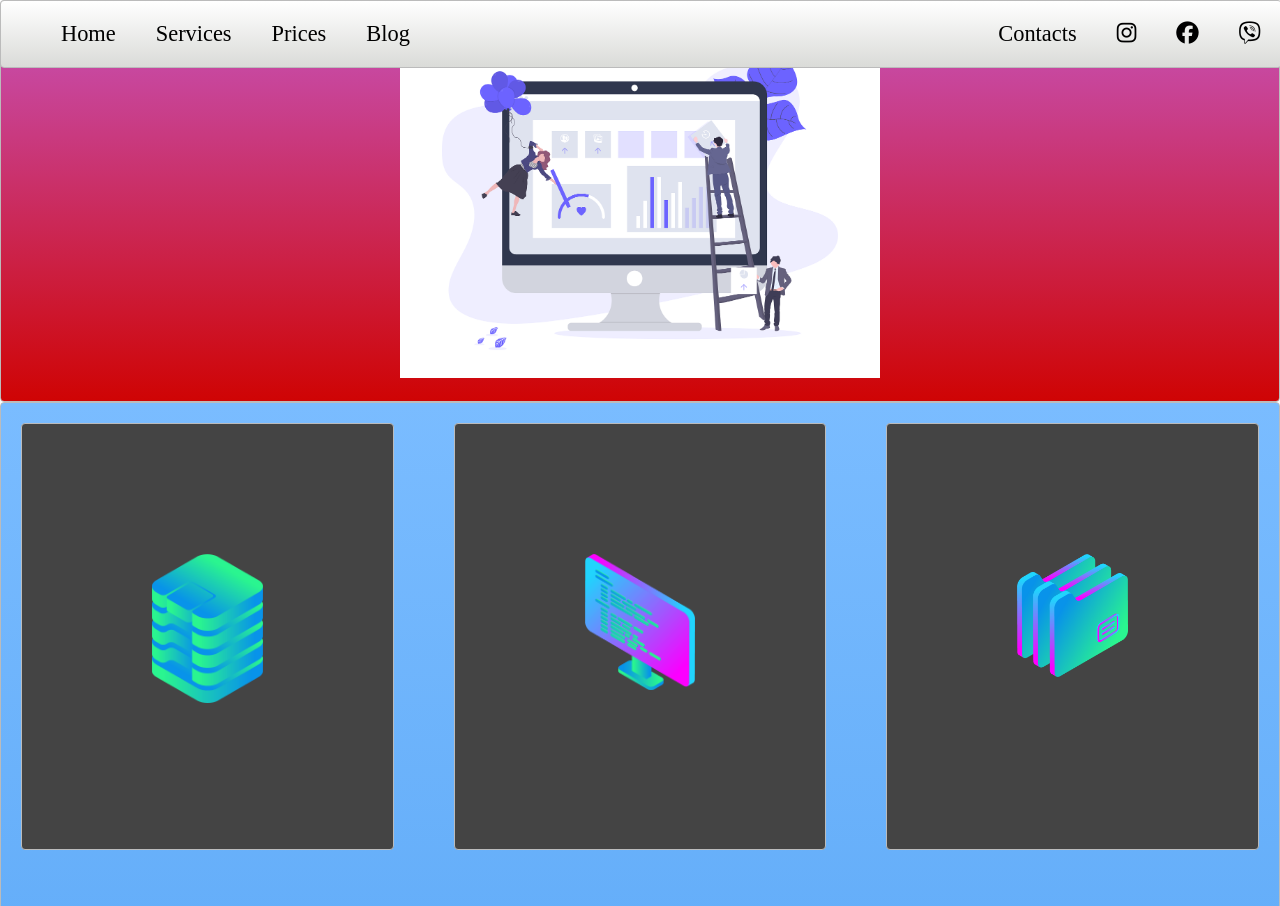
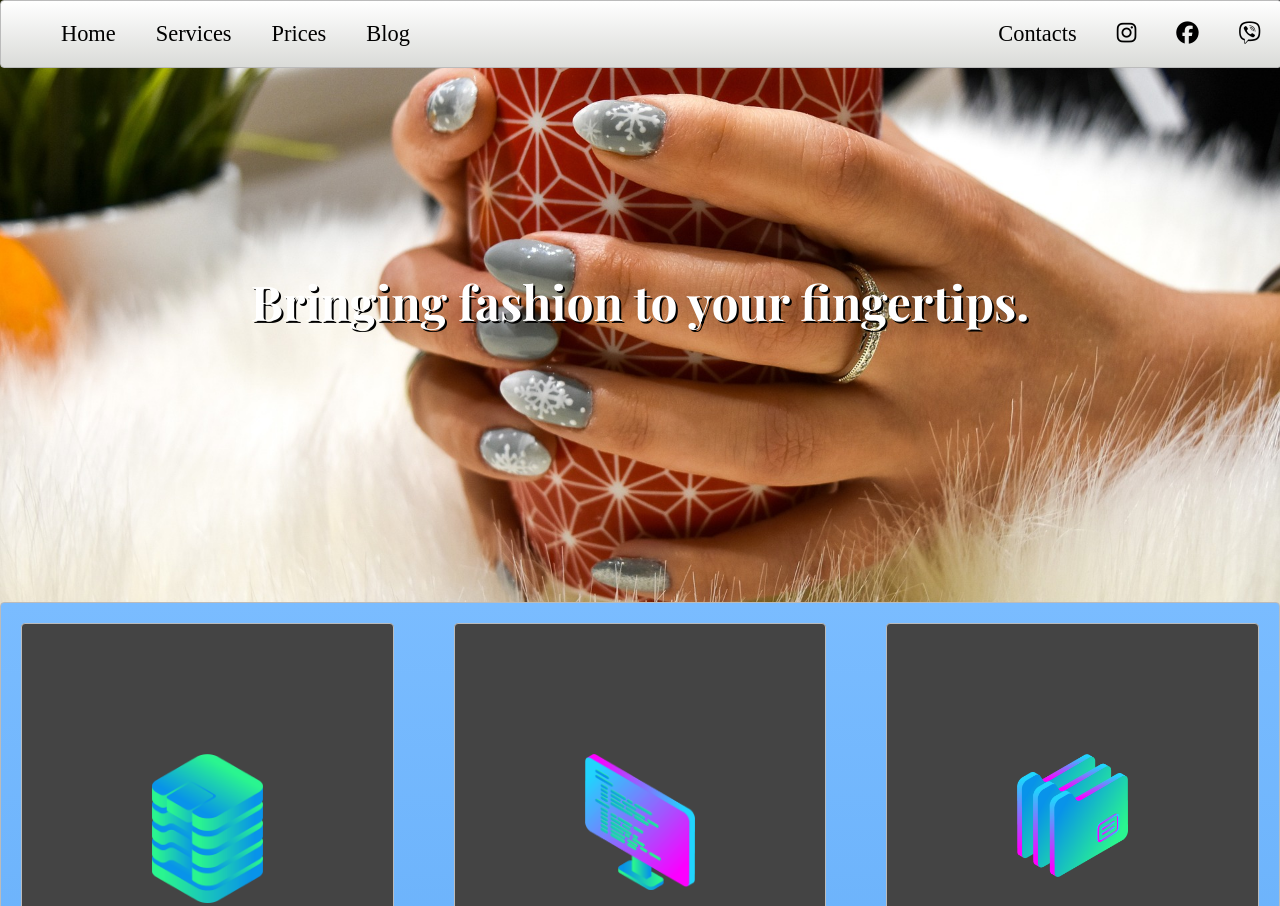
Before and after one commit to KrisDaskalov/SmallBusiness, a plain HTML site: page index.html in a window 1280 px wide. Shown: the top 906 px of the page. Drawn offline with nearby package versions, Linux system fonts and the light colour scheme; a web font is replaced by a local one.

Commit message:
Nav bar update and cover photo added

```diff
--- a/index.html
+++ b/index.html
@@ -11,6 +11,11 @@
 <link rel="preconnect" href="https://fonts.gstatic.com" crossorigin>
 <link href="https://fonts.googleapis.com/css2?family=Nova+Mono&display=swap" rel="stylesheet">
 
+<link rel="preconnect" href="https://fonts.googleapis.com">
+<link rel="preconnect" href="https://fonts.gstatic.com" crossorigin>
+<link href="https://fonts.googleapis.com/css2?family=Playfair+Display:ital,wght@0,400..900;1,400..900&display=swap"
+    rel="stylesheet">
+
 <!-- FONT AWESOME ICONS -->
 <link rel="stylesheet" href="https://cdnjs.cloudflare.com/ajax/libs/font-awesome/6.5.1/css/all.min.css"
     integrity="sha512-DTOQO9RWCH3ppGqcWaEA1BIZOC6xxalwEsw9c2QQeAIftl+Vegovlnee1c9QX4TctnWMn13TZye+giMm8e2LwA=="
@@ -23,16 +28,16 @@
         <ul class="main-nav">
             <!-- <div class="left"> -->
                 <!-- <li><img class="logo" src="./img/logo.png"></li> -->
-           <li><a href="">Home</a></li>
-           <li><a href="">Services</a></li>
-           <li><a href="">Prices</a></li>
-           <li><a href="">Blog</a></li>
+           <li><a href="#">Home</a></li>
+           <li><a href="#">Services</a></li>
+           <li><a href="#">Prices</a></li>
+           <li><a href="#">Blog</a></li>
             <!-- </div> -->
             <!-- <div class="right"> -->
-           <li class="push"><a href="">Contacts</a></li>
-           <li><a class="push elementor-icon" href="INSTA">
+           <li class="push"><a href="#">Contacts</a></li>
+           <li><a class="push elementor-icon" href="#">
                 <i class="fa-brands fa-instagram"></i></i></a></li>
-           <li><a class="push elementor-icon" href="FB">
+           <li><a class="push elementor-icon" href="#">
                <i class="fa-brands fa-facebook"></i></i></a></li>
            <li><a class="push elementor-icon" href="tel:+359887530310">
             <i class="fa-brands fa-viber"></i></i> </a></li>
@@ -54,7 +59,12 @@
 
     </nav>
 
-    <div class="container zone red"><img class="cover" src="./img/undraw.png" alt=""></div>
+    <div class="container zone red "><img class="cover" src="./img/cover.jpg" alt="">
+        <div class="words">
+
+            <h2>Bringing fashion to your fingertips.</h2>
+            </div>
+    </div>
     <div class="zone blue grid-wrapper">
         <div class="box zone"><img src="./img/data_storage_2_2.png" alt=""></div>
         <div class="box zone"><img src="./img/monitor_coding_2.png" alt=""></div>
--- a/style.css
+++ b/style.css
@@ -74,6 +74,13 @@ a {
   position: fixed;
   top: 0;
   width: 100%;
+  z-index: 9;
+}
+
+nav ul li a:hover {
+  color: #a2a0a0;
+  transition: 0.3s;
+  font-weight: bold;
 }
 
 /* DROP MENU */
@@ -97,18 +104,43 @@ a {
   display: flex;
   align-items: center;
   justify-content: center;
-  height: 50vh;
+  height: 75vh;
 }
 
 .cover {
-  width: 30rem;
+  width: auto;
+  padding: 20px;
+  border-radius: 0px;
+  position: absolute;
+  max-width: 100%;
+  height: 55rem;
+  padding: 0;
 }
+
+.words {
+  display: block;
+  align-items: center;
+  justify-content: center;
+  position: relative;
+  font-family: "Playfair Display", serif;
+  text-shadow: 2px 2px #000000;
+}
+
+/* .words2 {
+  display: flex;
+  align-items: center;
+  justify-content: center;
+  position: relative;
+  font-family: "Playfair Display", serif;
+  text-shadow: 2px 2px #000000;
+} */
 
 /* GRID */
 .grid-wrapper {
   display: grid;
   gap: 20px;
   grid-template-columns: repeat(auto-fill, minmax(350px, 1fr));
+  position: relative;
 }
 
 .box {
@@ -165,25 +197,25 @@ footer {
  *  Red Background
  **********************************************************************/
 .red {
-  background: #c655be;
+  background: #fff;
   /* Old browsers */
-  background: -moz-linear-gradient(top, #c655be 0%, #cf0404 100%);
+  background: -moz-linear-gradient(top, #fff 0%, #fff 100%);
   /* FF3.6+ */
   background: -webkit-gradient(
     linear,
     left top,
     left bottom,
-    color-stop(0%, #c655be),
-    color-stop(100%, #cf0404)
+    color-stop(0%, #fff),
+    color-stop(100%, #fff)
   );
   /* Chrome,Safari4+ */
-  background: -webkit-linear-gradient(top, #c655be 0%, #cf0404 100%);
+  background: -webkit-linear-gradient(top, #fff 0%, #fff 100%);
   /* Chrome10+,Safari5.1+ */
-  background: -o-linear-gradient(top, #c655be 0%, #cf0404 100%);
+  background: -o-linear-gradient(top, #fff 0%, #fff 100%);
   /* Opera 11.10+ */
-  background: -ms-linear-gradient(top, #c655be 0%, #cf0404 100%);
+  background: -ms-linear-gradient(top, #fff 0%, #fff 100%);
   /* IE10+ */
-  background: linear-gradient(top, #c655be 0%, #cf0404 100%);
+  background: linear-gradient(top, #fff 0%, #fff 100%);
   /* W3C */
 }
 
@@ -217,6 +249,7 @@ footer {
  *  Blue Background
  **********************************************************************/
 .blue {
+  z-index: 8;
   background: #7abcff;
   /* Old browsers */
   background: -moz-linear-gradient(top, #7abcff 0%, #60abf8 44%, #4096ee 100%);
```
Also changed, not shown: img/cover.jpg (added).
